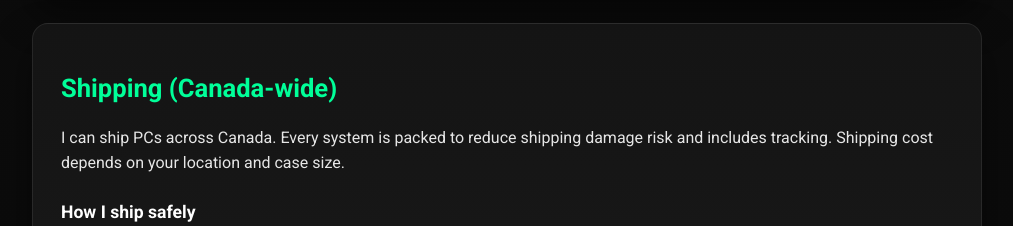
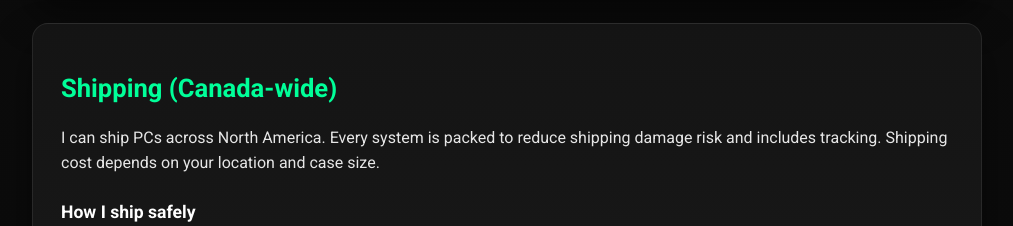
Before and after one commit to jakubcustomcomputers-sketch/jakubcustomcomputers.github.io, a plain HTML site: page index.html in a window 1280 px wide. Shown: the part 1960-2186 px from the top of the page, without its empty margins (133-1146 px from the left). Drawn offline with Linux system fonts and the light colour scheme.

Commit message:
index.html

```diff
--- a/index.html
+++ b/index.html
@@ -72,7 +72,7 @@
   <section id="shipping">
     <h2>Shipping (Canada-wide)</h2>
     <p>
-      I can ship PCs across Canada. Every system is packed to reduce shipping damage risk
+      I can ship PCs across North America. Every system is packed to reduce shipping damage risk
       and includes tracking. Shipping cost depends on your location and case size.
     </p>
 
```
